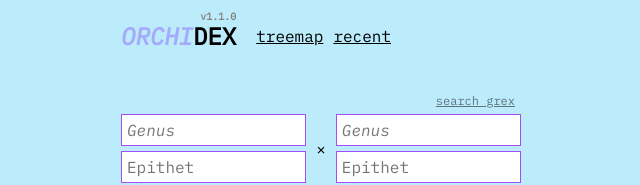
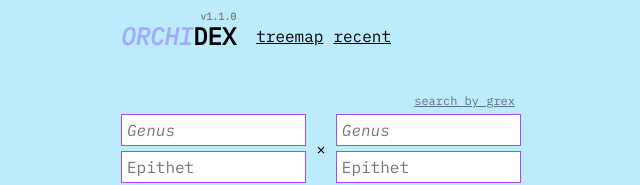
Before and after one commit to sighrobot/orchidex, a Next.js app: page / in a window 1280 px wide. Shown: the top 185 px of the page, without its empty margins (9-649 px from the left). Built offline with nearby package versions, Linux system fonts and the light colour scheme; no server answers.

Commit message:
semantics

```diff
--- a/components/search/grex.js
+++ b/components/search/grex.js
@@ -48,7 +48,7 @@ export const SearchGrex = ({
           type="button"
           onClick={() => setExpanded((e) => !e)}
         >
-          {expanded ? "show less" : "show more"}
+          {expanded ? "show fewer" : "show more"}
         </button>
       </div>
 
--- a/pages/index.js
+++ b/pages/index.js
@@ -129,7 +129,7 @@ export default function Index({ initialState = {}, initialSimple = true }) {
           type="button"
           onClick={() => setSimple((s) => !s)}
         >
-          {!simple ? "search parentage" : "search grex"}
+          {!simple ? "search by parentage" : "search by grex"}
         </button>
       </div>
 
```
